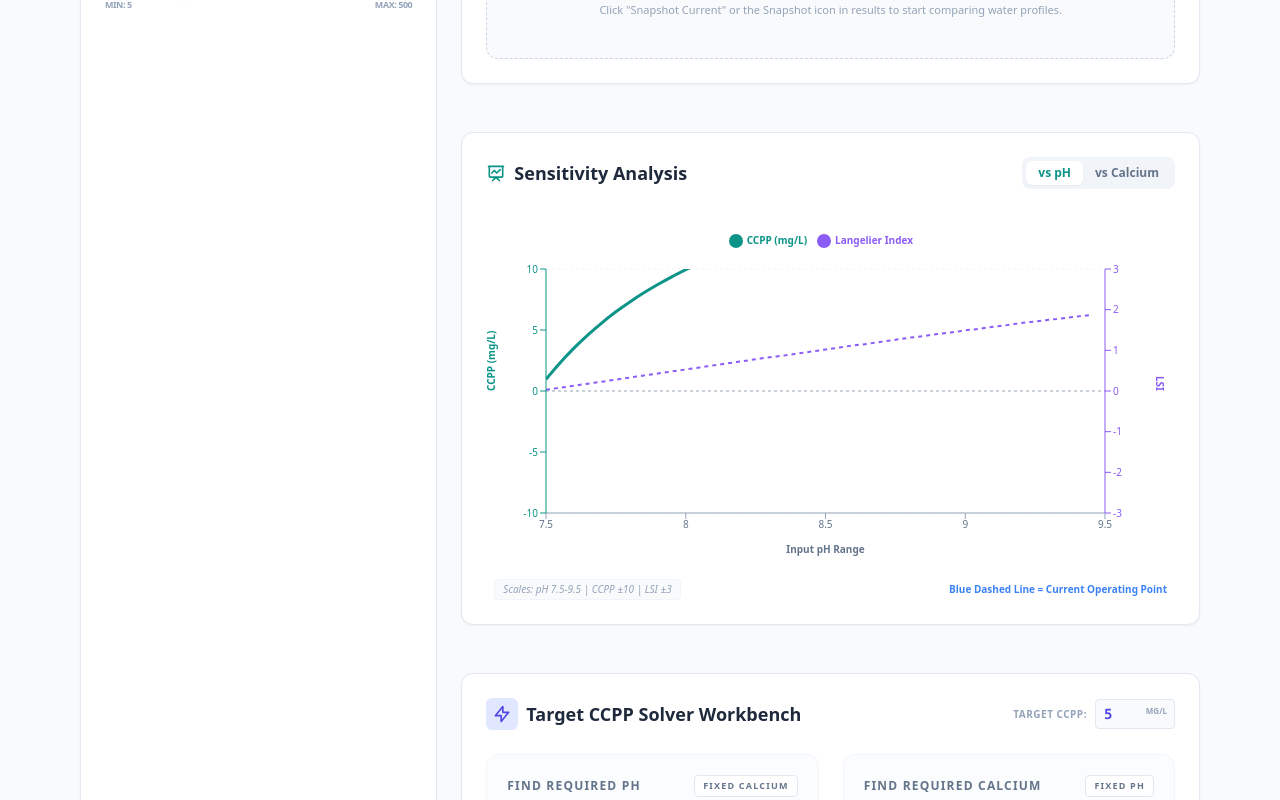
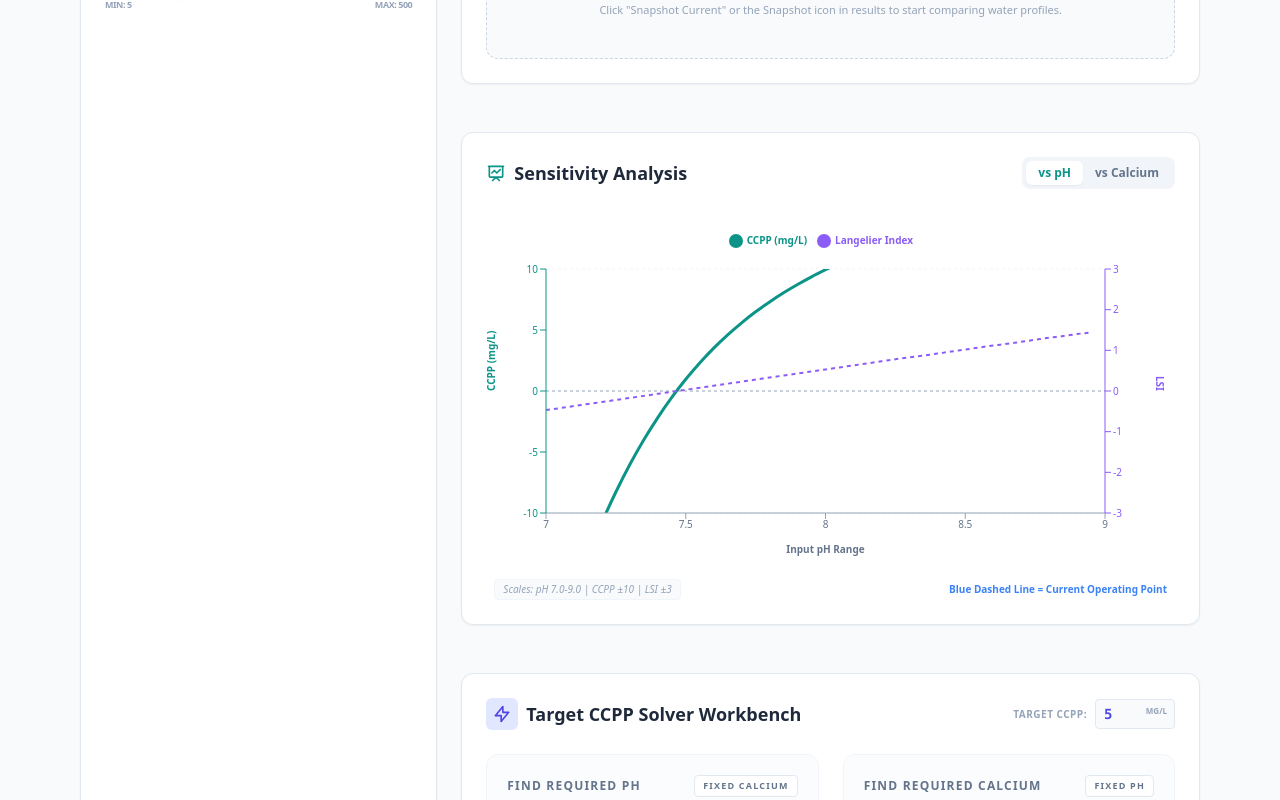
Before and after one commit to ph2oconsult-pixeldiffboho/ccpp, a React (Vite) app: page / in a window 1280 px wide. Shown: the part 643-1443 px from the top of the page. Built offline with nearby package versions, Linux system fonts and the light colour scheme.

Commit message:
Update TrendsChart.tsx

```diff
--- a/components/TrendsChart.tsx
+++ b/components/TrendsChart.tsx
@@ -16,8 +16,8 @@ const TrendsChart: React.FC<Props> = ({ params }) => {
   const data = useMemo(() => {
     const points = [];
     if (mode === 'pH') {
-      // Fixed range 7.5 to 9.5 as requested
-      for (let ph = 7.5; ph <= 9.5; ph += 0.05) {
+      // Adjusted range 7.0 to 9.0 as requested
+      for (let ph = 7.0; ph <= 9.0; ph += 0.05) {
         const results = calculateWaterQuality({ ...params, pH: ph });
         points.push({
           x: parseFloat(ph.toFixed(2)),
@@ -76,8 +76,8 @@ const TrendsChart: React.FC<Props> = ({ params }) => {
             <XAxis
               dataKey="x"
               type="number"
-              domain={mode === 'pH' ? [7.5, 9.5] : ['auto', 'auto']}
-              ticks={mode === 'pH' ? [7.5, 8.0, 8.5, 9.0, 9.5] : undefined}
+              domain={mode === 'pH' ? [7.0, 9.0] : ['auto', 'auto']}
+              ticks={mode === 'pH' ? [7.0, 7.5, 8.0, 8.5, 9.0] : undefined}
               allowDataOverflow={true}
               fontSize={10}
               stroke="#94a3b8"
@@ -160,7 +160,7 @@ const TrendsChart: React.FC<Props> = ({ params }) => {
                 fontSize: 10,
                 fontWeight: 700,
                 // Only show label if within the visible range
-                ...(mode === 'pH' && (params.pH < 7.5 || params.pH > 9.5) ? { value: '' } : {})
+                ...(mode === 'pH' && (params.pH < 7.0 || params.pH > 9.0) ? { value: '' } : {})
               }}
             />
 
@@ -192,7 +192,7 @@ const TrendsChart: React.FC<Props> = ({ params }) => {
       </div>
       <div className="flex justify-between items-center text-[10px] text-slate-400 mt-4 px-2">
         <span className="font-medium bg-slate-50 px-2 py-0.5 rounded border border-slate-100 italic">
-          Scales: pH 7.5-9.5 | CCPP ±10 | LSI ±3
+          Scales: pH 7.0-9.0 | CCPP ±10 | LSI ±3
         </span>
         <span className="text-blue-500 font-bold">Blue Dashed Line = Current Operating Point</span>
       </div>
```
